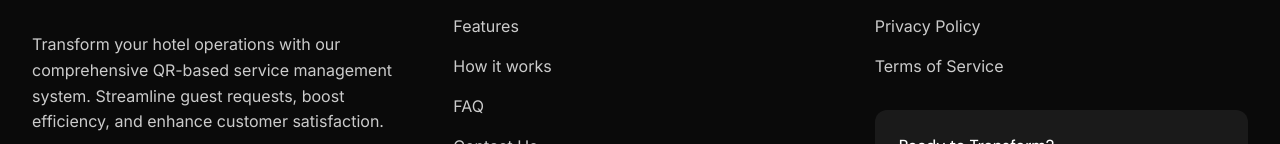
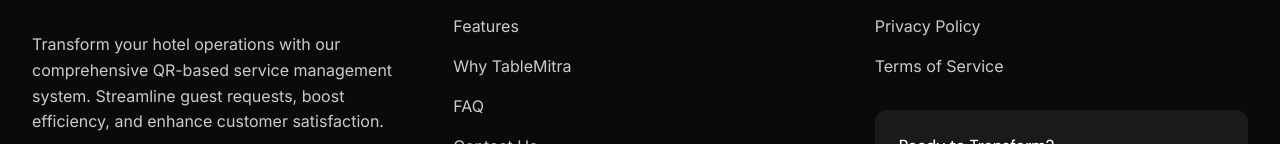
Before and after one commit to DevelopWithAyush/tableMitra_landingPage, a Next.js app: page /privacy-policy in a window 1280 px wide. Shown: the part 3425-3569 px from the top of the page. Built offline with nearby package versions, Linux system fonts and the light colour scheme.

Commit message:
fixing things

```diff
--- a/src/app/privacy-policy/page.js
+++ b/src/app/privacy-policy/page.js
@@ -1,6 +1,4 @@
-"use client"
 
-import Link from 'next/link'
 import React from 'react'
 import Head from 'next/head'
 
--- a/src/app/terms-of-service/page.js
+++ b/src/app/terms-of-service/page.js
@@ -1,6 +1,3 @@
-"use client"
-
-import Link from 'next/link'
 import React from 'react'
 import Head from 'next/head'
 
--- a/src/components/Common/Footer.jsx
+++ b/src/components/Common/Footer.jsx
@@ -1,15 +1,24 @@
+"use client"
 import Link from 'next/link'
 import React from 'react'
+import { usePathname } from 'next/navigation'
 
 const Footer = () => {
     const currentYear = new Date().getFullYear()
+    const pathname = usePathname()
 
     const navigationLinks = [
-        { name: "Features", href: "#features" },
-        { name: "How it works", href: "#howitworks" },
-        { name: "FAQ", href: "#faq" },
-        { name: "Contact Us", href: "#contact-us" }
+        { name: "Features", hash: "#features" },
+        { name: "Why TableMitra", hash: "#why-tablemitra" },
+        { name: "FAQ", hash: "#faq" },
+        { name: "Contact Us", hash: "#contact-us" }
     ]
+
+    // Smart link function that works from any page
+    const getSmartLink = (hash) => {
+        const isHomePage = pathname === '/'
+        return isHomePage ? hash : `/${hash}`
+    }
 
     const legalLinks = [
         { name: "Privacy Policy", href: "/privacy-policy" },
@@ -50,7 +59,7 @@ const Footer = () => {
                                 {navigationLinks.map((link) => (
                                     <Link
                                         key={link.name}
-                                        href={link.href}
+                                        href={getSmartLink(link.hash)}
                                         className='text-[#CCCCCC] hover:text-[#FE5F1E] font-inter text-[14px] sm:text-[16px] transition-colors duration-300'
                                     >
                                         {link.name}
@@ -84,7 +93,7 @@ const Footer = () => {
                                     Get started with TableMitra today and revolutionize your hotel operations.
                                 </p>
                                 <Link
-                                    href="#contact-us"
+                                    href={getSmartLink("#contact-us")}
                                     className='inline-block bg-[#FE5F1E] hover:bg-[#E54E0E] text-white font-plusjakartaSans font-semibold text-[14px] px-6 py-3 rounded-xl transition-colors duration-300'
                                 >
                                     Get Started
--- a/src/components/Common/Navbar.jsx
+++ b/src/components/Common/Navbar.jsx
@@ -3,12 +3,14 @@
 import Link from 'next/link'
 import React, { useState, useEffect } from 'react'
 import { motion, AnimatePresence } from 'framer-motion'
+import { usePathname } from 'next/navigation'
 
 const Navbar = () => {
   const [isMenuOpen, setIsMenuOpen] = useState(false)
   const [isMobile, setIsMobile] = useState(false)
   const [isVisible, setIsVisible] = useState(true)
   const [lastScrollY, setLastScrollY] = useState(0)
+  const pathname = usePathname()
 
   useEffect(() => {
     const checkMobile = () => {
@@ -54,21 +56,27 @@ const Navbar = () => {
   const Links = [
     {
       name: "Features",
-      href: "#features"
+      hash: "#features"
     },
     {
       name: "Why TableMitra",
-      href: "#why-tablemitra"
+      hash: "#why-tablemitra"
     },
     {
       name: "FAQ",
-      href: "#faq"
+      hash: "#faq"
     },
     {
       name: "Contact Us",
-      href: "#contact-us"
+      hash: "#contact-us"
     }
   ]
+
+  // Smart link function that works from any page
+  const getSmartLink = (hash) => {
+    const isHomePage = pathname === '/'
+    return isHomePage ? hash : `/${hash}`
+  }
 
   const handleLinkClick = () => {
     if (isMobile) {
@@ -151,7 +159,7 @@ const Navbar = () => {
                 whileHover={{ scale: 1.05 }}
                 whileTap={{ scale: 0.95 }}
               >
-                <Link href={link.href}>
+                <Link href={getSmartLink(link.hash)}>
                   {link.name}
                 </Link>
               </motion.li>
@@ -223,7 +231,7 @@ const Navbar = () => {
                       animate="open"
                       className='text-[16px] text-[#666] hover:text-[#000] font-inter font-medium border-b border-[#FFE9E7] pb-3 last:border-b-0'
                     >
-                      <Link href={link.href} onClick={handleLinkClick}>
+                      <Link href={getSmartLink(link.hash)} onClick={handleLinkClick}>
                         {link.name}
                       </Link>
                     </motion.li>
```
